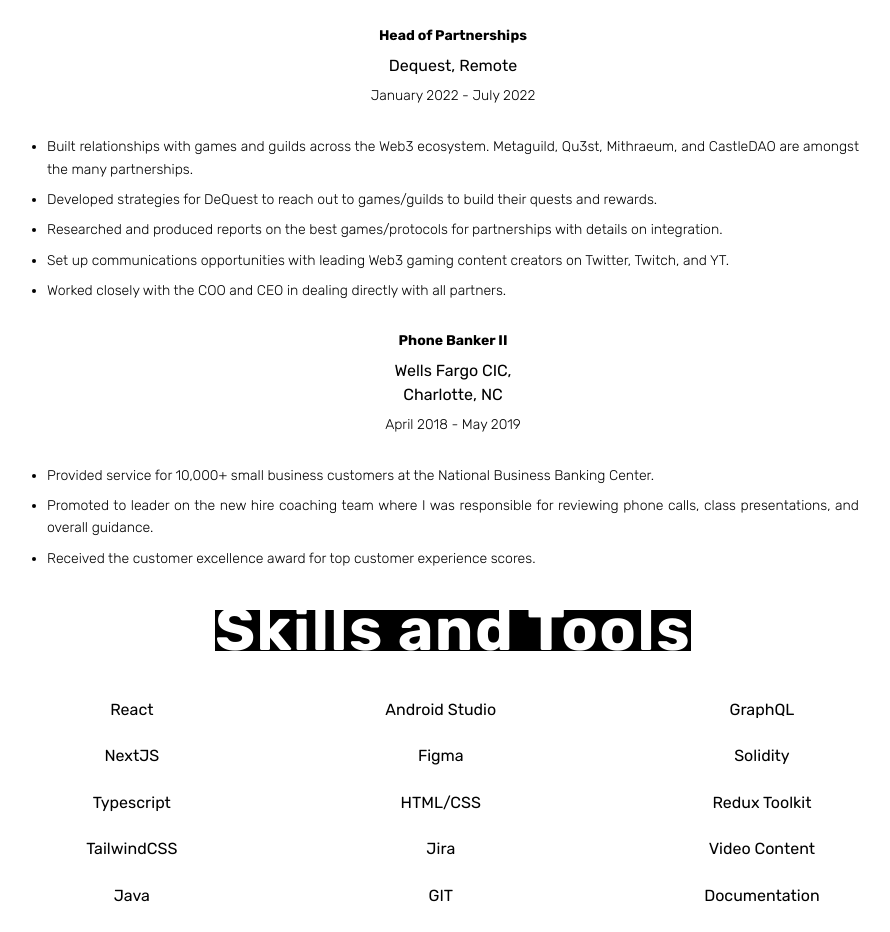
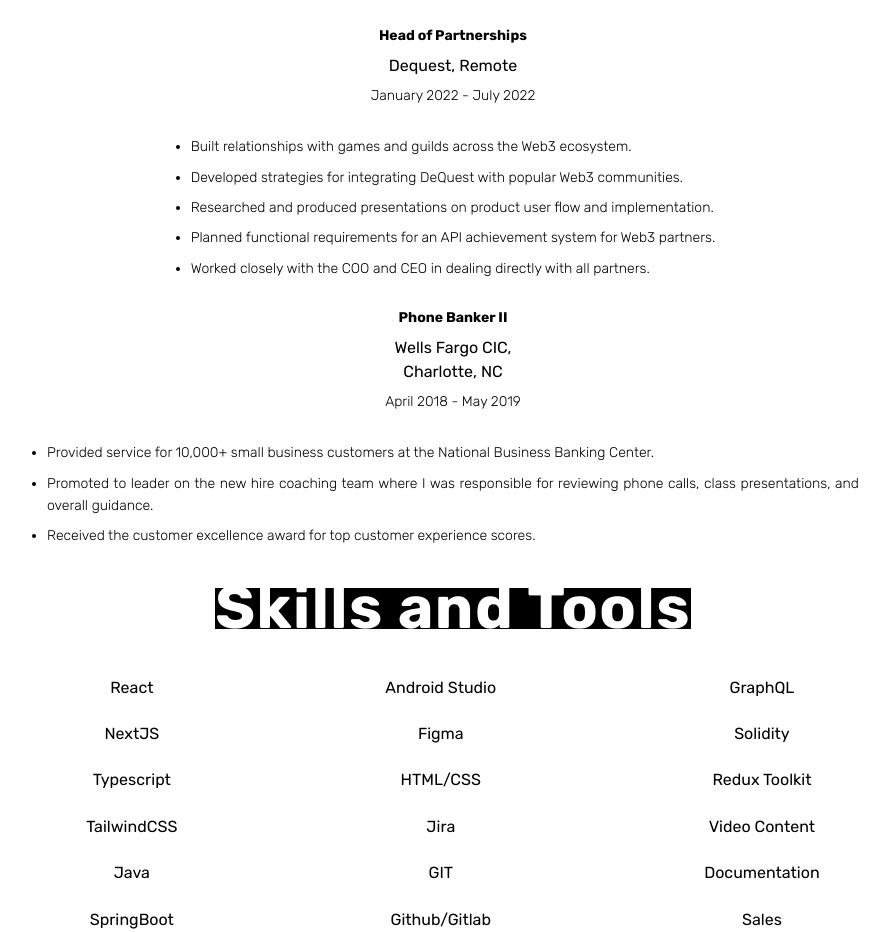
Before and after one commit to MalachiVargas/malonbc-portfolio, a Next.js app: page / in a window 1280 px wide. Shown: the part 2841-3773 px from the top of the page, without its empty margins (187-1077 px from the left). Built offline with nearby package versions, Linux system fonts and the light colour scheme.

Commit message:
Changed work details

```diff
--- a/components/Hero.tsx
+++ b/components/Hero.tsx
@@ -39,7 +39,7 @@
           the way. My primary tech stack is React, Typescript, NextJS,
           TailwindCSS, Java, MySQL, and Spring Boot. I am highly interested in
           building web applications for emerging blockchain technologies like
-          the Polygon Network, AI technologies like GPT-4, and BCI technologies
+          the Polygon Network, AI technologies like GPT-3, and BCI technologies
           like Neuralink.
         </p>
         <div className="flex gap-10 mt-10 mb-0 xl:mb-[105px] text-sm sm:text-xl">
--- a/components/Resume.tsx
+++ b/components/Resume.tsx
@@ -47,20 +47,18 @@
       <ul className="list-disc mt-[30px] flex flex-col gap-2 font-rubikLight text-justify text-sm px-1 max-w-[280px] sm:max-w-[610px] md:max-w-[820px] leading-[1.6]">
         <li>
           Built relationships with games and guilds across the Web3 ecosystem.
-          Metaguild, Qu3st, Mithraeum, and CastleDAO are amongst the many
-          partnerships.
         </li>
         <li>
-          Developed strategies for DeQuest to reach out to games/guilds to build
-          their quests and rewards.
+          Developed strategies for integrating DeQuest with popular Web3
+          communities.
         </li>
         <li>
-          Researched and produced reports on the best games/protocols for
-          partnerships with details on integration.
+          Researched and produced presentations on product user flow and
+          implementation.
         </li>
         <li>
-          Set up communications opportunities with leading Web3 gaming content
-          creators on Twitter, Twitch, and YT.
+          Planned functional requirements for an API achievement system for Web3
+          partners.
         </li>
         <li>
           Worked closely with the COO and CEO in dealing directly with all
@@ -132,7 +130,7 @@
           <FontAwesomeIcon icon={faDownload} className="w-[15px] h-[15px]" />
           <a
             download="malachi-vargas-resume-fall-2022"
-            href="/resume-fall-2022.pdf"
+            href="/resume-winter-2023"
           >
             Download ~3 MB
           </a>
```
Also changed, not shown: 1 other file (tests, documents, lock files or other folders).
